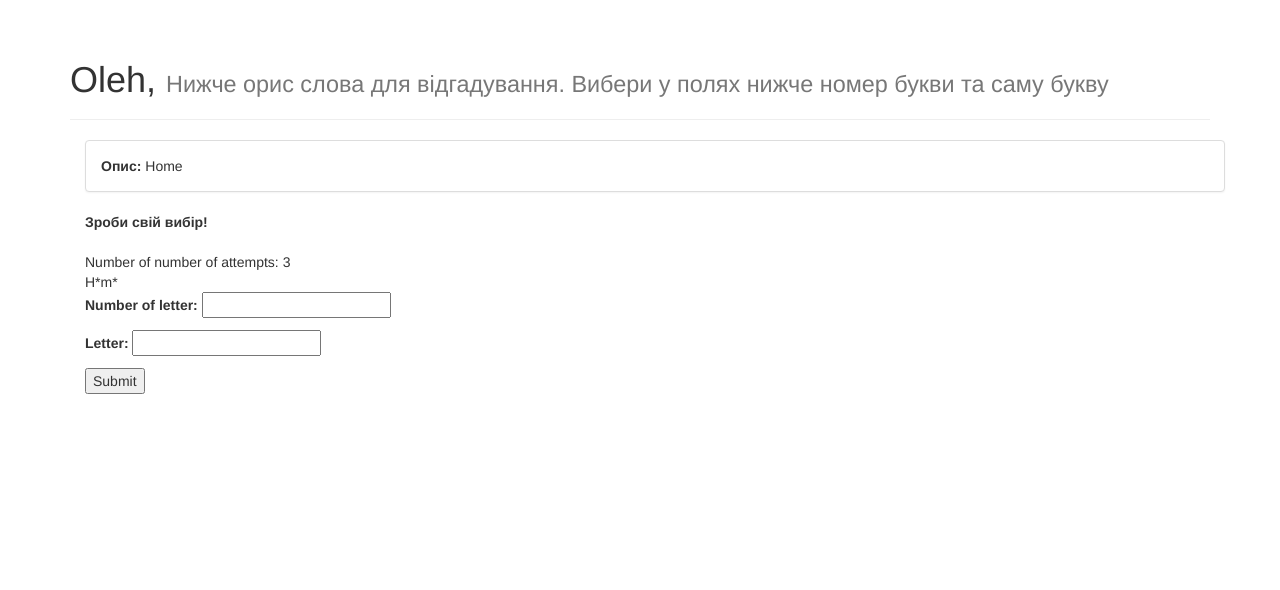
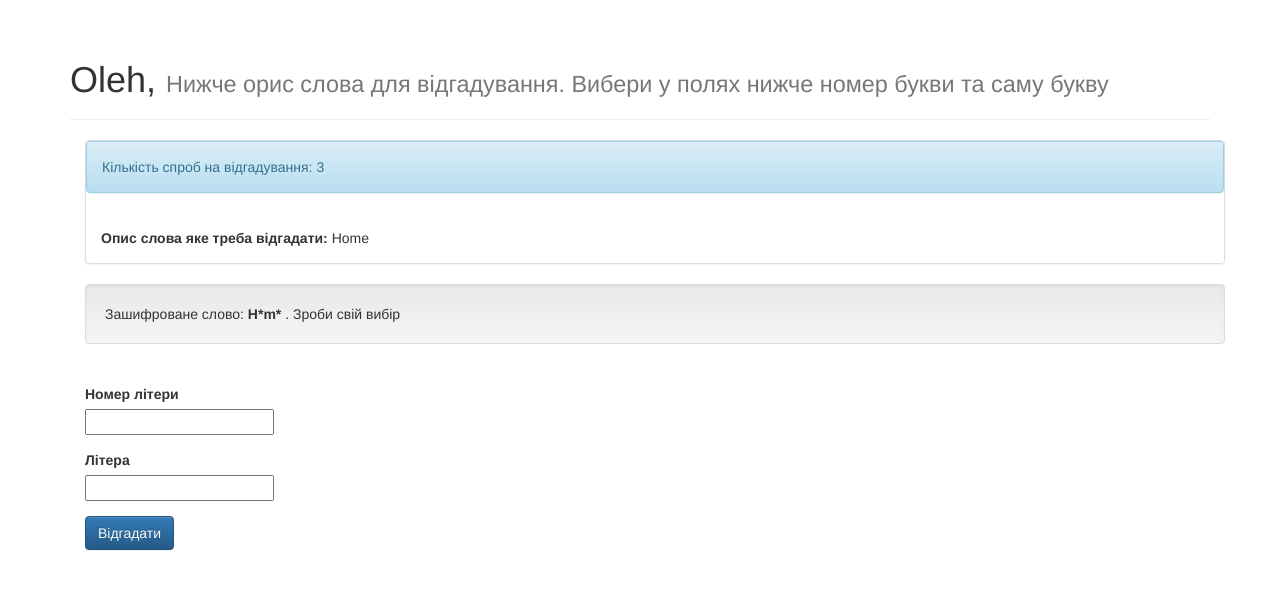
Before and after one commit to oshmidtsmk/words_game, a Django app: page /game/descriptions/1/ in a window 1280 px wide. Shown: the part 54-644 px from the top of the page. Run offline with Django 3.2, Linux system fonts and the light colour scheme; a user stored in the database is signed in; data comes from the database, SQL or seed files in the repository; both versions use the stored data as it was after the commit; some libraries are stand-ins or nearby versions.

Commit message:
added FE to guessing page

```diff
--- a/game_app/templates/game_app/guessing_page.html
+++ b/game_app/templates/game_app/guessing_page.html
@@ -2,45 +2,62 @@
 {% block content %}
 
 {% if puzzle.word == user.profile.masked_word %}
-<h1>You win!</h1>
-<p>the word you had to guess is {{puzzle.word}}</p>
+<h1>Це перемога!</h1>
+<p>Відгадане слово {{puzzle.word}}</p>
 <li><a href="{% url 'game_app:user_profile_detail' user.profile.pk %}" class="btn btn-simple">Продовжити відгадування нових слів?</a></li>
   {%elif user.profile.number_of_attempts_to_guess == 0 %}
-    <h1>Game over :(</h1>
-    <a href="{% url 'game_app:new-game' puzzle.pk %}">New game?</a>
+    <h1>Це нажаль програш :(</h1>
+    <a href="{% url 'game_app:new-game' puzzle.pk %}">Нова гра?</a>
   {%else%}
   <div class="page-header">
   <h1> {{ user.username }}, <small> Нижче орис слова для відгадування. Вибери у полях нижче номер букви та саму букву</small></h1>
 </div>
   <div class="container">
+    <!-- <div class="alert alert-info" role="alert">Кількість спроб на відгадування: {{ user.profile.number_of_attempts_to_guess }} </div> -->
     <div class="panel panel-default">
+      <div class="alert alert-info" role="alert">Кількість спроб на відгадування: {{ user.profile.number_of_attempts_to_guess }} </div>
       <div class="panel-body">
-        <strong>Опис:</strong>
+        <strong>Опис слова яке треба відгадати:</strong>
         {{ puzzle.description }}
       </div>
     </div>
 
 {% if condition_string %}
     {% if condition_string == 'You have quessed it!' %}
-          <div class="alert alert-success" role="alert">{{ condition_string }} </div>
+          <div class="alert alert-success" role="alert">{{ condition_string }} Зашифроване слово: <strong>{{ user.profile.masked_word }}</strong> </div>
     {% else %}
-          <div class="alert alert-warning" role="alert">{{ condition_string }} </div>
-        {endif}
+          <div class="alert alert-warning" role="alert">{{ condition_string }}Зашифроване слово: <strong>{{ user.profile.masked_word }}</strong> </div>
+    {% endif %}
+{%else%}
 
-    {% endif %}
-    {%else%}
-    <strong>Зроби свій вибір!</strong> <br>
-    {% endif %}
+      <div class="well"> Зашифроване слово: <strong>{{ user.profile.masked_word }}</strong> . Зроби свій вибір</div>
+      <!-- <div class="alert alert-info" role="alert"> Зроби свій вибір! </div> -->
+{% endif %}
+
     <br>
-    Number of number of attempts: {{user.profile.number_of_attempts_to_guess }}
-    <br>
-    {{ user.profile.masked_word }}
-    <br>
-    <form method="post">
+
+    <form method="post" >
       {% csrf_token %}
-      {{ form.as_p }}  {# Display the form fields as paragraphs, adjust as needed #}
-      <button type="submit">Submit</button>
-    </form>
+
+      <div class="form-group">
+        <label for="exampleInputEmail1">Номер літери</label>
+          <div class="form-group">
+          {{ form.number_of_letter}}
+
+          </div>
+      </div>
+      <label for="exampleInputEmail1">Літера</label>
+      <div class="form-group">
+          {{ form.letter}}
+
+          </div>
+          <button type="submit" class="btn btn-primary">Відгадати</button>
+      </div>
+
+
+  </form >
+
+
 {% endif %}
 
 {% endblock %}
--- a/templates/test.html
+++ b/templates/test.html
@@ -7,7 +7,7 @@
   {% if user.is_authenticated %}
   <div class="jumbotron">
     <h1>Вітаю,  {{user.username}} ;)</h1>
-    <p>Ну що, поїхали?</p>
+    <p>Тепер ти маєш доступ до слів які можеш відгадувати! Ну що, поїхали?</p>
     <p><a class="btn btn-primary btn-lg" href="{% url 'game_app:user_profile_detail' user.profile.pk %}" role="button">Вперед до відгадувань!</a></p>
   </div>
 
```
Also changed, not shown: templates/index.html (+5 -5 lines), db.sqlite3.
